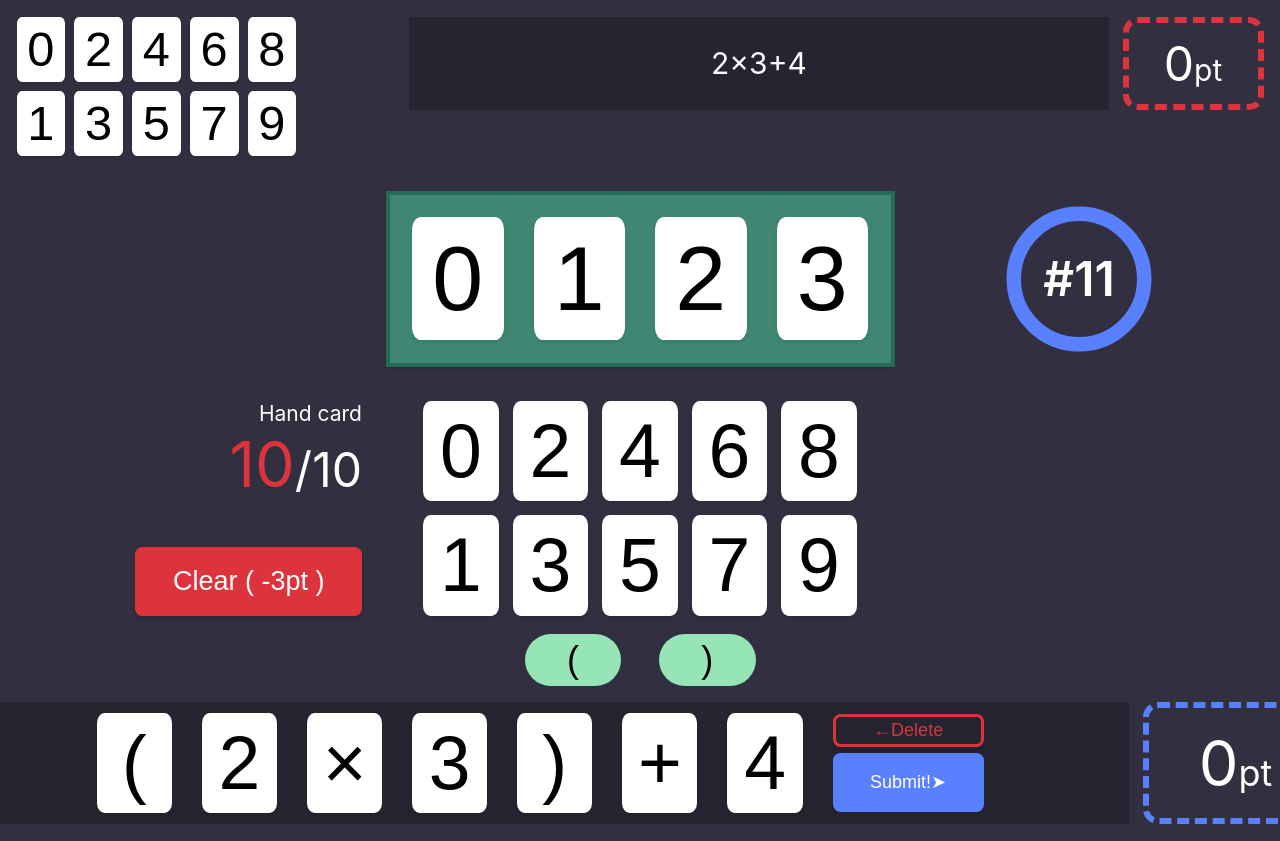
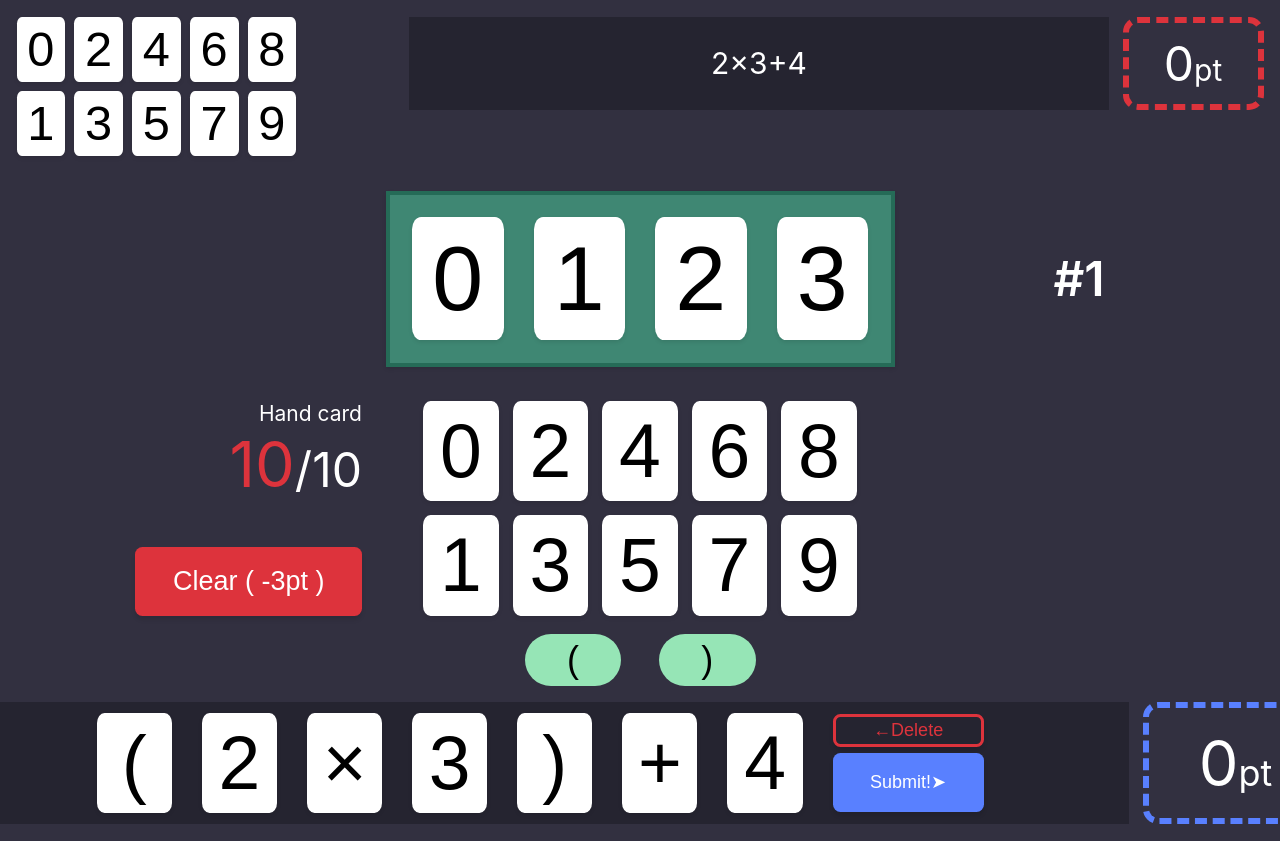
Before and after one commit to traP-jp/h25s_15, a Vue app in the folder client/: page /game/1 in a window 1280 px wide. Shown: the top 841 px of the page. Built offline with nearby package versions, Linux system fonts and the light colour scheme; no server answers; the HTML template or start-up script is replaced by a standard one.

Commit message:
feat: TurnTimerに実際のターン数と制限時間を反映 (#141)

```diff
--- a/client/src/pages/GamePage.vue
+++ b/client/src/pages/GamePage.vue
@@ -150,9 +150,9 @@ myPlayer.value.handsLimit = 10
       </FieldArea>
       <div class="turn-timer-container" :style="{ flex: 1 }">
         <TurnTimer
-          :max_value="15"
+          :max_value="gameState.currentTurnTimeLimit"
           :now_value="gameState.turnTimeRemaining"
-          :turn="10 - gameState.turn + 1"
+          :turn="gameState.turnTotal - gameState.turn + 1"
         />
       </div>
     </div>
```
